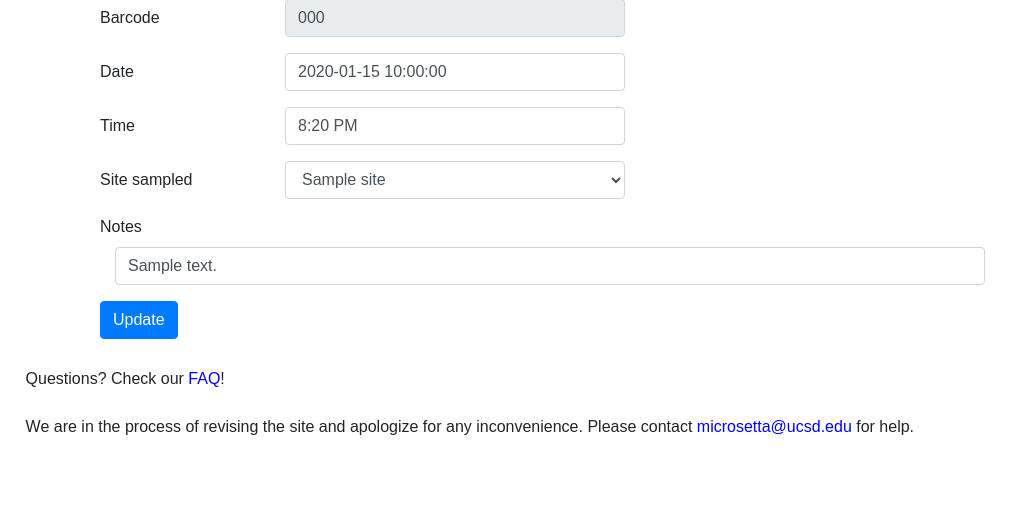
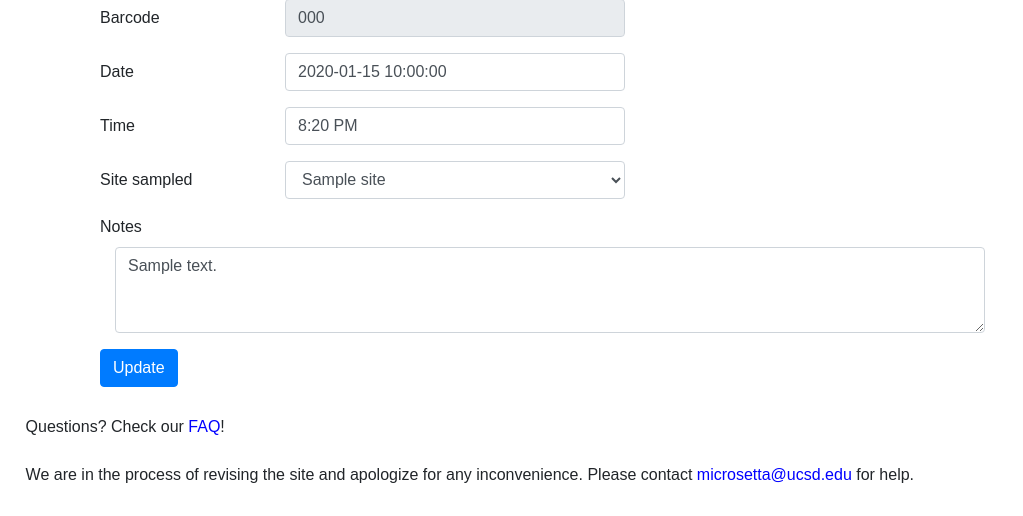
Before and after one commit to biocore/microsetta-private-api, a Python web app: template microsetta_private_api/templates/sample.jinja2 in a window 1280 px wide. Shown: the part 298-814 px from the top of the page, without its empty margins (0-1023 px from the left). Before the commit the page ends 733 px from the top, so only its background shows below. Run offline with Jinja, Linux system fonts and the light colour scheme; the template is opened without the code that fills it: most values are stand-ins (such as "Sample title", 1, 10 or a date in 2020).

Commit message:
Use a text area for sample notes

```diff
--- a/microsetta_private_api/templates/sample.jinja2
+++ b/microsetta_private_api/templates/sample.jinja2
@@ -116,7 +116,7 @@
           <div class="form-group">
             <label for="sample_notes" name="sample_notes_label">Notes</label>
             <div class="col-sm-10">
-                <input id="sample_notes" name="sample_notes" class="form-control" value="{{ sample.sample_notes |e}}" autocomplete="off" type="text" />
+                <textarea class="form-control" id="sample_notes" name="sample_notes" rows=3>{{ sample.sample_notes |e}}</textarea>
             </div>
           </div>
 
```
